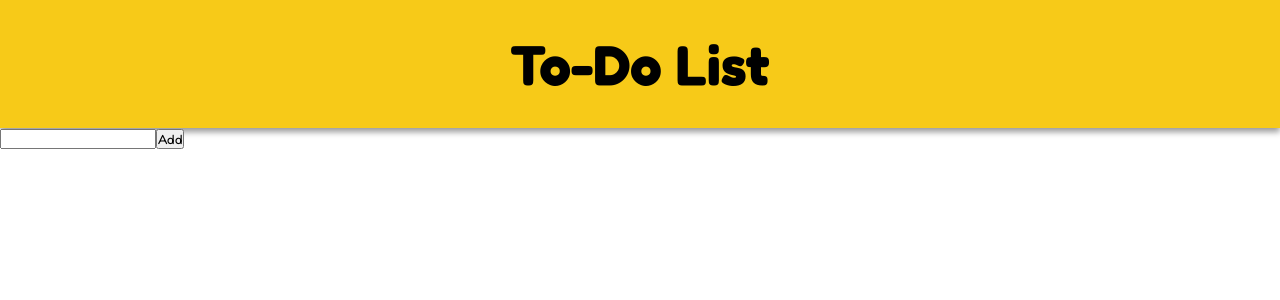
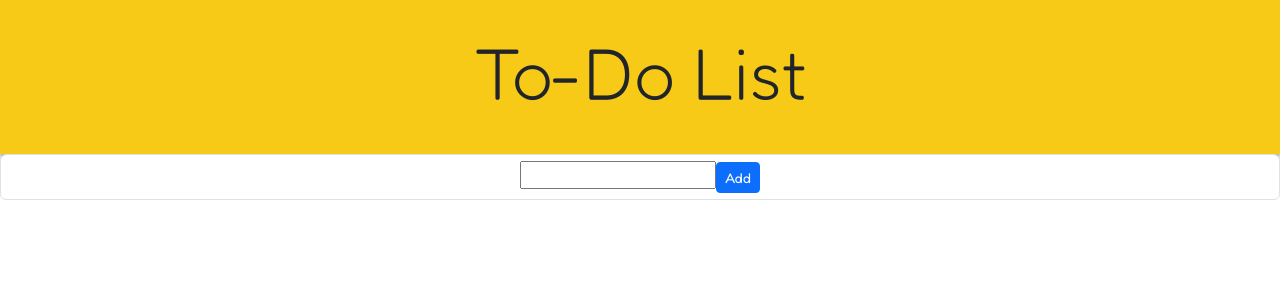
Before and after one commit to Williamsoditi/To-Do-App, a React (Vite) app: page / in a window 1280 px wide. Shown: the top 300 px of the page. Built offline with nearby package versions, Linux system fonts and the light colour scheme.

Commit message:
Style : Installs bootstrap

```diff
--- a/package.json
+++ b/package.json
@@ -9,6 +9,7 @@
     "preview": "vite preview"
   },
   "dependencies": {
+    "bootstrap": "^5.3.2",
     "react": "^18.2.0",
     "react-dom": "^18.2.0"
   },
--- a/src/App.jsx
+++ b/src/App.jsx
@@ -1,6 +1,7 @@
 import "./App.css";
 import Header from "./components/Header"
 import Todo from "./components/Todo"
+import "./../node_modules/bootstrap/dist/css/bootstrap.min.css"
 
 function App() {
 
--- a/src/components/Header.jsx
+++ b/src/components/Header.jsx
@@ -3,7 +3,7 @@ import styles from "./header.module.css";
 const Header = () => {
     return (
         <div className={styles.header}>
-            <h3>To-Do List</h3>
+            <h3 className="display-2">To-Do List</h3>
         </div>
      );
 }
--- a/src/components/ToDoItem.jsx
+++ b/src/components/ToDoItem.jsx
@@ -1,7 +1,7 @@
 const ToDoItem = ({ item }) => {
     return (
         <div>
-            <h3>{item}</h3>
+            <h3 className="text-center mt-3">{item}</h3>
         </div>
      );
 }
--- a/src/components/Todo.jsx
+++ b/src/components/Todo.jsx
@@ -13,9 +13,9 @@ const Todo = () => {
 
     return (
         <div>
-            <form onSubmit={handleSubmit}>
+            <form onSubmit={handleSubmit} className="form-control text-center">
                 <input type="text" value={todo} onChange={(e) => setTodo(e.target.value)}/>
-                <button type="submit">Add</button>
+                <button type="submit" className="btn btn-sm btn-primary">Add</button>
             </form>
 
             {todos.map((item) => (
```
Also changed, not shown: 1 other file (tests, documents, lock files or other folders).
